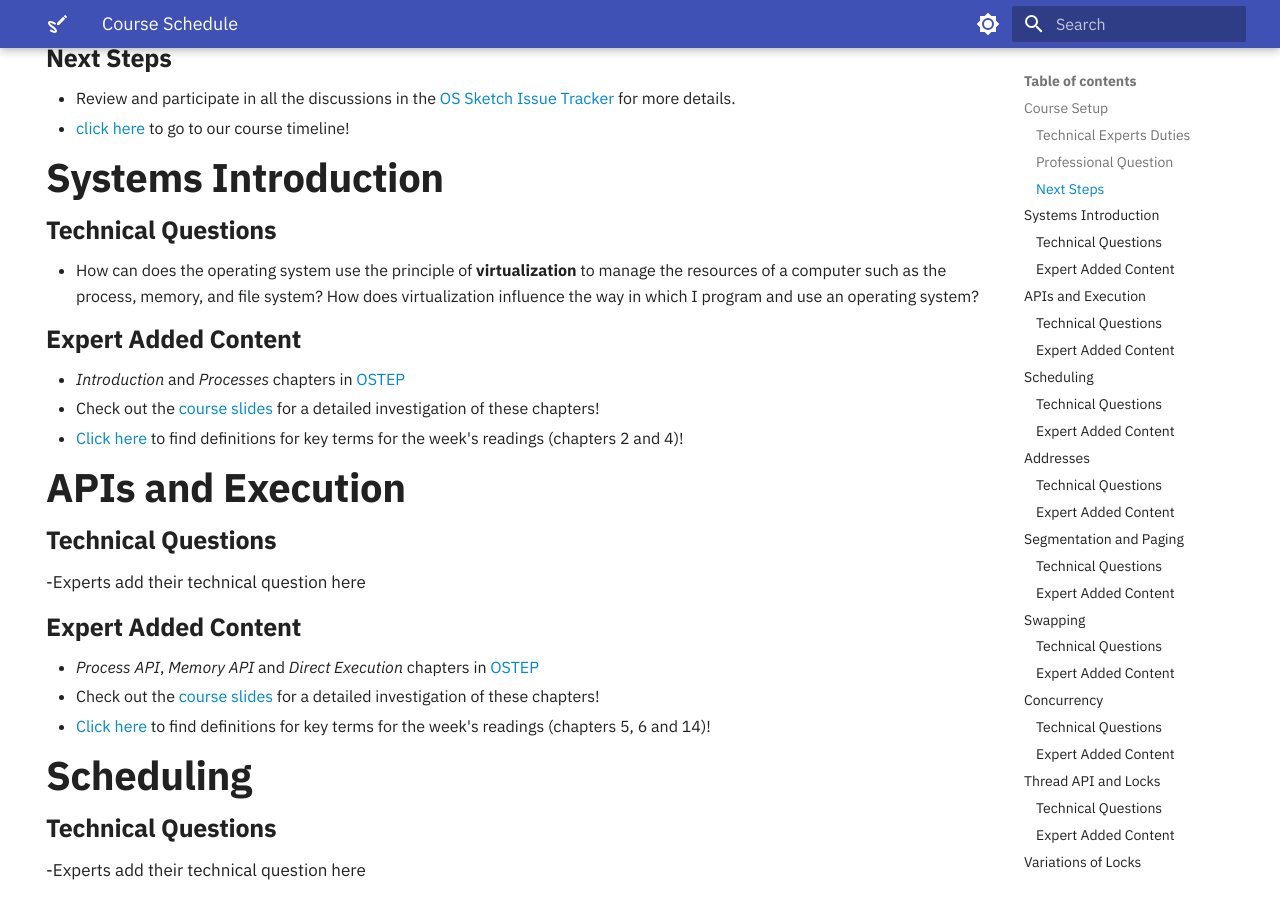
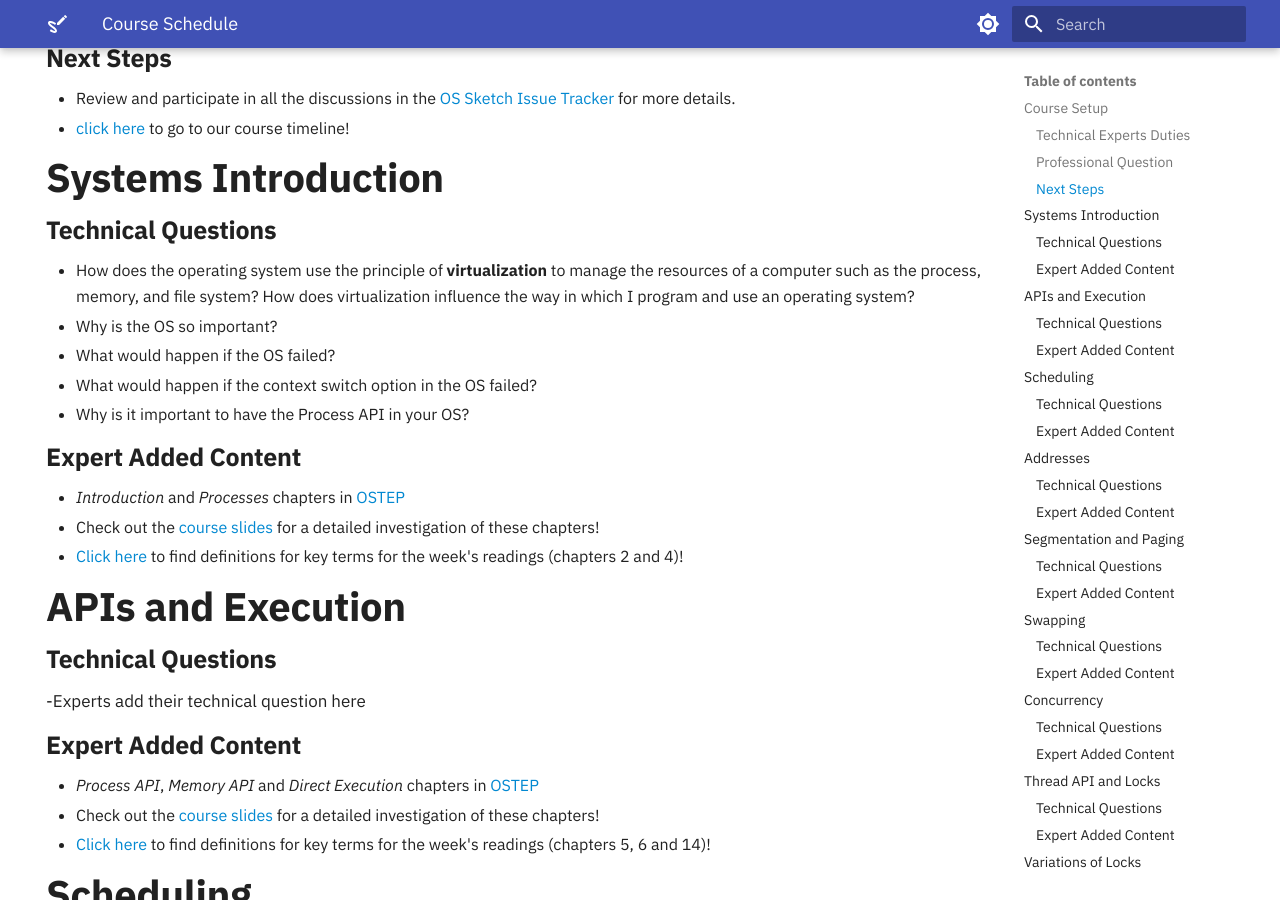
Before and after one commit to OS-Sketch/www.os-sketch.com, an MkDocs documentation site: the page built from docs/operating-systems/schedule.md, in a window 1280 px wide and 900 px high, scrolled down 540 px. Built offline with MkDocs 1.6.1 and Material for MkDocs 9.7.7, drawn with Linux system fonts in a browser that asks for light colours.

Commit message:
update questions

```diff
--- a/docs/operating-systems/schedule.md
+++ b/docs/operating-systems/schedule.md
@@ -38,10 +38,14 @@ hide:
 
 ### Technical Questions
 
-- How can does the operating system use the principle of **virtualization** to
+- How does the operating system use the principle of **virtualization** to
   manage the resources of a computer such as the process, memory, and file
   system? How does virtualization influence the way in which I program and use
   an operating system?
+- Why is the OS so important?
+- What would happen if the OS failed?
+- What would happen if the context switch option in the OS failed?
+- Why is it important to have the Process API in your OS?
 
 ### Expert Added Content
 
```
